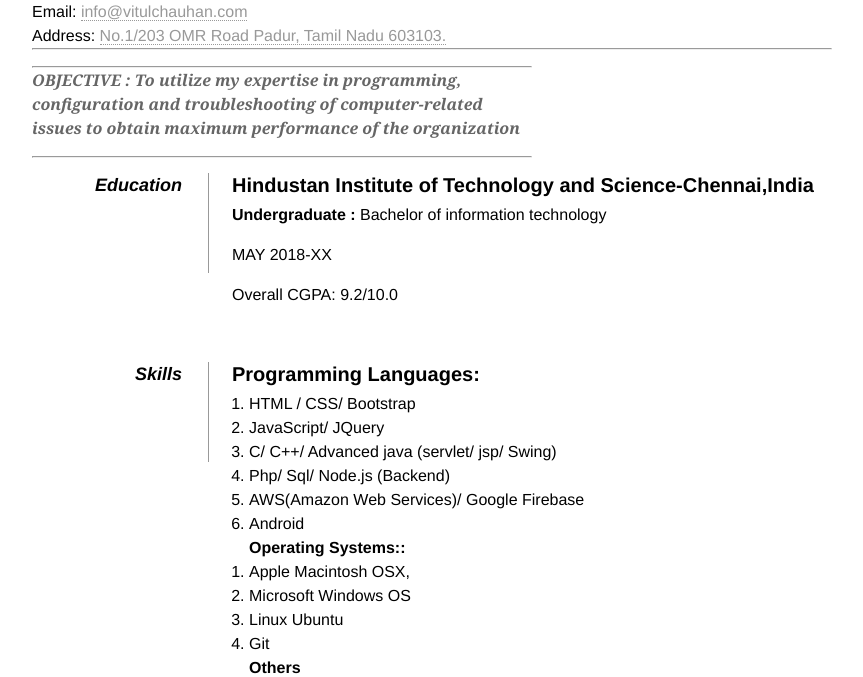
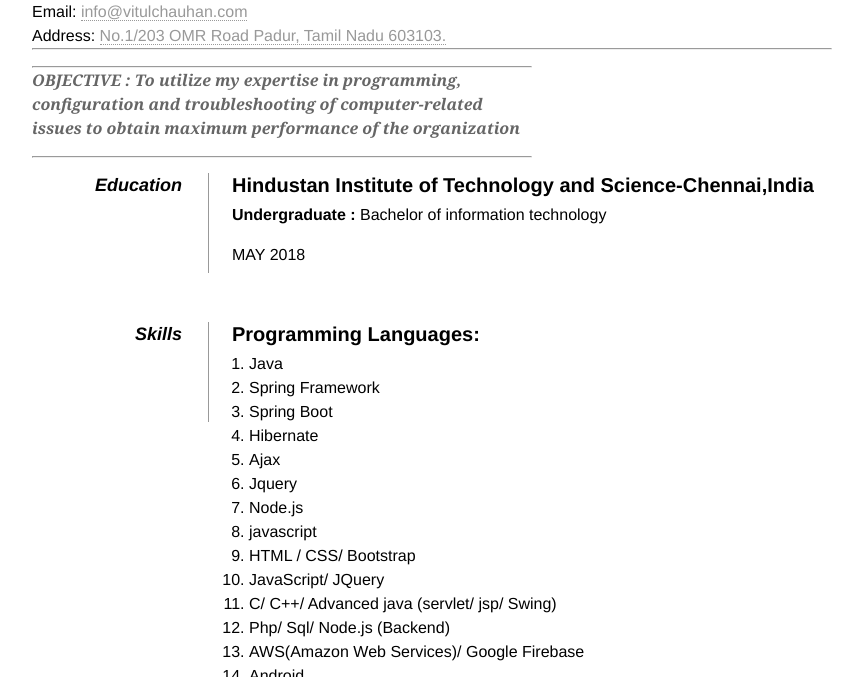
Before and after one commit to VitulChauhan18132023/Vitul_Resume_github.in, a plain HTML site: page index.html in a window 1280 px wide. Shown: the part 123-800 px from the top of the page, without its empty margins (208-1071 px from the left). Drawn offline with Linux system fonts and the light colour scheme.

Commit message:
Update index.html

```diff
--- a/index.html
+++ b/index.html
@@ -52,8 +52,8 @@
             <dd>
                 <h2>Hindustan Institute of Technology and Science-Chennai,India</h2>
                 <p><strong>Undergraduate :</strong> Bachelor of information technology
-                    <p>MAY 2018-XX</p>
-                </p>Overall CGPA: 9.2/10.0</p>
+                    <p>MAY 2018 </p>
+
                 <br />
 
             </dd>
@@ -67,6 +67,15 @@
                 <ul>
 
                     <ol>
+			    <li>Java</li>
+			      <li> Spring Framework</li>
+			      <li>Spring Boot</li>
+			      <li>Hibernate</li>
+			      <li>Ajax</li>
+			      <li>Jquery</li>
+			      <li>Node.js</li>
+			    <li>javascript</li>
+
                         <li> HTML / CSS/ Bootstrap</li>
                         <li>JavaScript/ JQuery </li>
                         <li>C/ C++/ Advanced java (servlet/ jsp/ Swing)</li>
```
